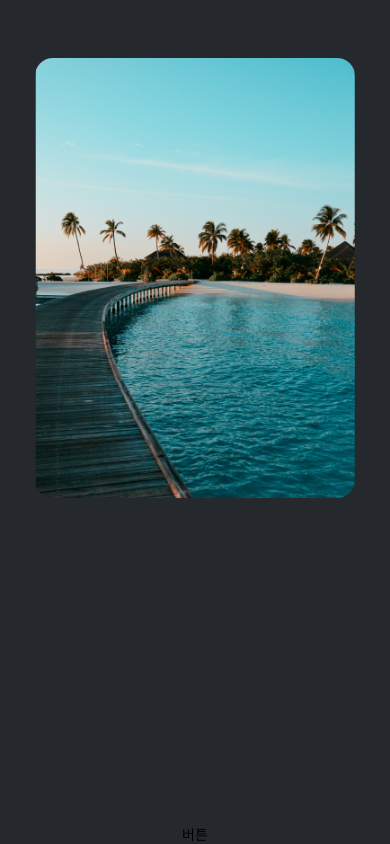
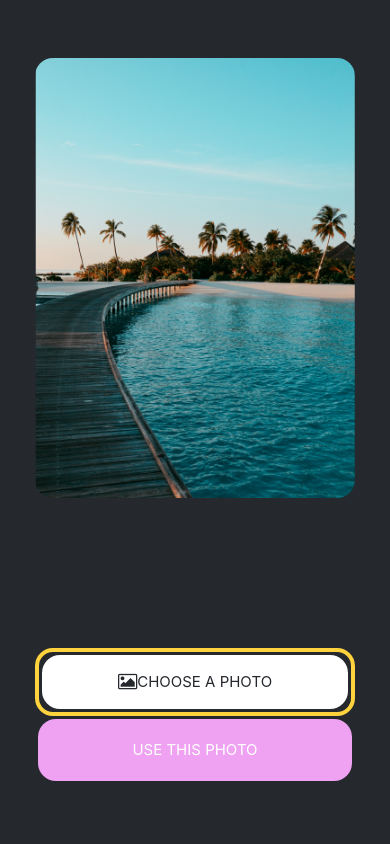
Before and after one commit to dogeja/RNtest, a React Native app: screen / in a window 390 px wide. Built offline with nearby package versions, Linux system fonts and the light colour scheme.

Commit message:
feat:btnTheme

```diff
--- a/App.js
+++ b/App.js
@@ -11,8 +11,11 @@ export default function App() {
       <View style={styles.imageContainer}>
         <ImageViewer placeHolderImgSource={placeHolderImg} />
       </View>
+      <View style={styles.footerContanier}>
+        <Button theme="primary" label={"CHOOSE A PHOTO"} />
+        <Button label={"USE THIS PHOTO"} />
+      </View>
       <StatusBar style="auto" />
-      <Button label={"버튼"} />
     </View>
   );
 }
@@ -28,4 +31,8 @@ const styles = StyleSheet.create({
     flex: 1,
     paddingTop: 58,
   },
+  footerContanier: {
+    flex: 1 / 3,
+    alignItems: "center",
+  },
 });
--- a/components/Button.js
+++ b/components/Button.js
@@ -1,26 +1,67 @@
 import { View, Pressable, StyleSheet, Text } from "react-native";
-export default function Button({ label }) {
+import { FontAwesome } from "@expo/vector-icons";
+export default function Button({ theme, label }) {
+  if (theme === "primary") {
+    return (
+      <View
+        style={[
+          styles.BtnWrap,
+          { borderWidth: 4, borderColor: "#ffd33d", borderRadius: 18 },
+        ]}
+      >
+        <Pressable
+          style={[styles.pressableBtn, { backgroundColor: "#fff" }]}
+          onPress={() => {
+            console.log(`YOU"VE CLICKED BUTTON`);
+          }}
+        >
+          <FontAwesome
+            name="picture-o"
+            size={18}
+            color="#25292e"
+            style={styles.buttonIcon}
+          />
+          <Text style={[styles.buttonLabel, { color: "#25292e" }]}>
+            {label}
+          </Text>
+        </Pressable>
+      </View>
+    );
+  }
   return (
-    <View>
+    <View style={styles.BtnWrap}>
       <Pressable
         style={styles.pressableBtn}
         onPress={() => {
-          console.log("you've benn pressed.");
+          console.log(`YOU"VE CLICKED BUTTON`);
         }}
       >
-        <Text>{label}</Text>
+        <Text style={styles.buttonLabel}>{label}</Text>
       </Pressable>
     </View>
   );
 }
+// styles
 const styles = StyleSheet.create({
+  BtnWrap: {
+    marginHorizontal: 20,
+    width: 320,
+    height: 68,
+    padding: 3,
+    alignItems: "center",
+    justifyContent: "center",
+  },
   pressableBtn: {
-    backgroundColor: "f2f2f2",
-    borderRadius: 8,
+    backgroundColor: "#efa2f2",
     width: "100%",
     height: "100%",
     alignItems: "center",
     justifyContent: "center",
     flexDirection: "row",
+    borderRadius: 18,
+  },
+  buttonLabel: {
+    color: "#fff",
+    fontSize: 15,
   },
 });
--- a/package.json
+++ b/package.json
@@ -15,7 +15,8 @@
     "react-native": "0.72.6",
     "react-dom": "18.2.0",
     "react-native-web": "~0.19.6",
-    "@expo/webpack-config": "^19.0.0"
+    "@expo/webpack-config": "^19.0.0",
+    "@expo/vector-icons": "^13.0.0"
   },
   "devDependencies": {
     "@babel/core": "^7.20.0"
```
Also changed, not shown: 1 other file (tests, documents, lock files or other folders).
